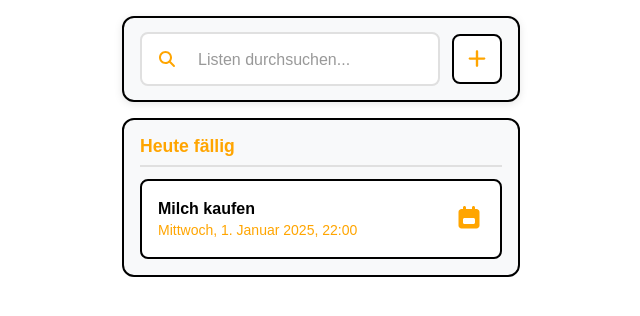
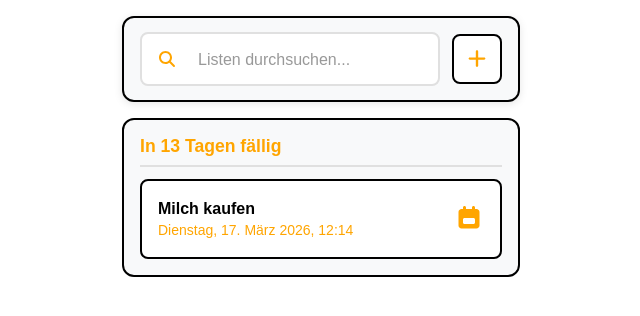
Before and after one commit to keckamreck/backendbanditen, a Next.js app: page /dashboard in a window 1280 px wide. Shown: the top 316 px of the page, without its empty margins (319-959 px from the left). Built offline with nearby package versions, Linux system fonts and the light colour scheme.

Commit message:
onclick of the todaysection. Shows Details to the Task with determination

```diff
--- a/src/app/_lib/demo.tsx
+++ b/src/app/_lib/demo.tsx
@@ -6,7 +6,7 @@ let tasks: Task[] = [
     id: 0,
     title: "This is a task",
     note: "none",
-    deadline: new Date("2025-02-01T10:01:00"),
+    deadline: new Date("2027-02-01T10:01:00"),
     priority: Priority.High,
     listKey: 1,
     done: false,
@@ -15,7 +15,7 @@ let tasks: Task[] = [
     id: 1,
     title: "This is another task",
     note: "none",
-    deadline: new Date("2025-03-01T11:00:00"),
+    deadline: new Date("2027-03-01T11:00:00"),
     priority: Priority.Medium,
     listKey: 1,
     done: false,
@@ -24,7 +24,7 @@ let tasks: Task[] = [
     id: 2,
     title: "This is another task",
     note: "none",
-    deadline: new Date("2025-04-01T22:00:00"),
+    deadline: new Date("2027-04-01T22:00:00"),
     priority: Priority.Low,
     listKey: 1,
     done: false,
@@ -33,7 +33,7 @@ let tasks: Task[] = [
     id: 3,
     title: "Milch kaufen",
     note: "- Haltbare Milch (1,5% Fett)\n- 2 Packungen\n- Sonderangebot nutzen",
-    deadline: new Date("2025-01-01T22:00:00"),
+    deadline: new Date("2026-03-17T12:14:00"),
     priority: Priority.High,
     listKey: 4,
     done: false,
--- a/src/app/dashboard/page.tsx
+++ b/src/app/dashboard/page.tsx
@@ -67,7 +67,9 @@ export default function DashboardPage() {
         }
       }
     };
+    const timer = setInterval(getDueTaskTime, 60000);
     getDueTaskTime();
+    return () => clearInterval(timer);
   }, [dueTask]);
 
   function newList(name: string) {
```
